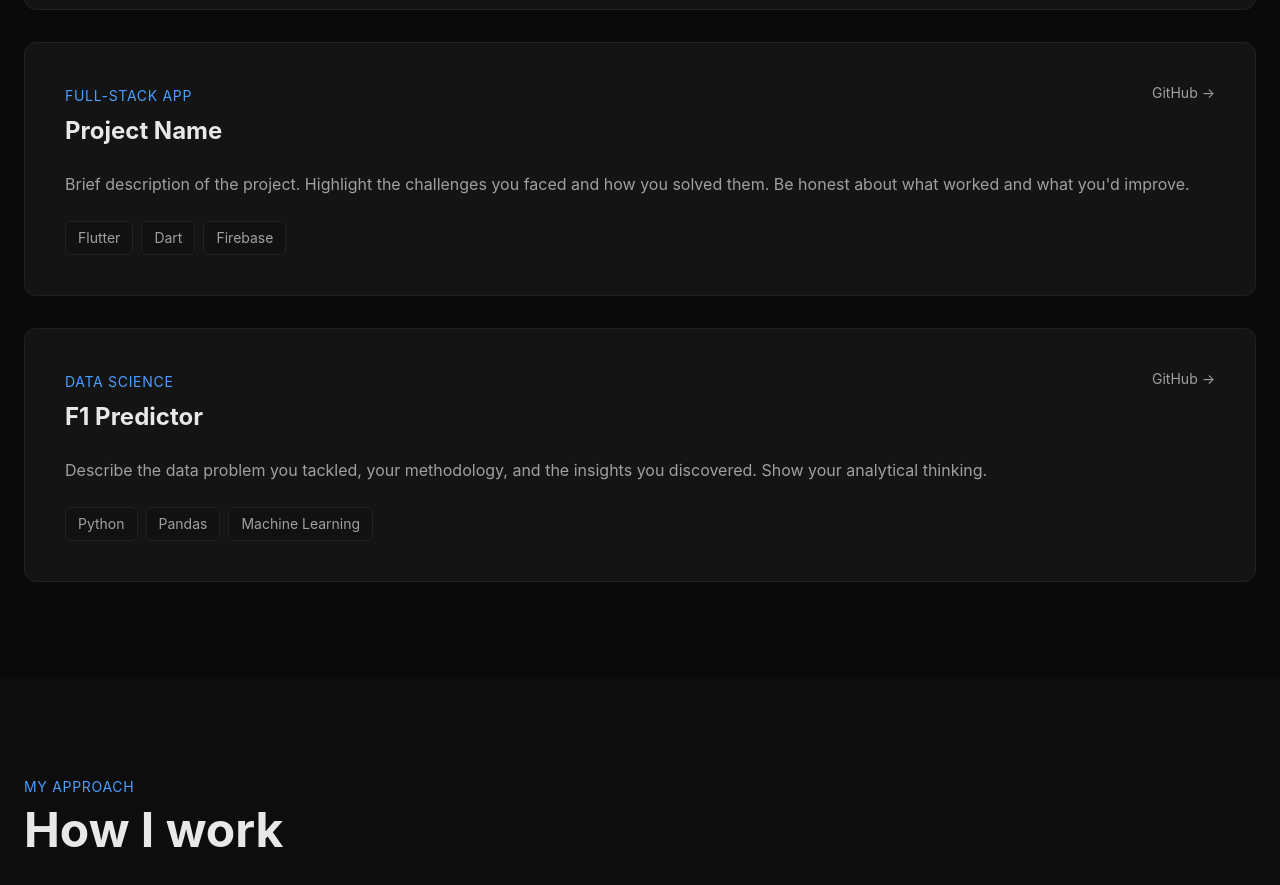
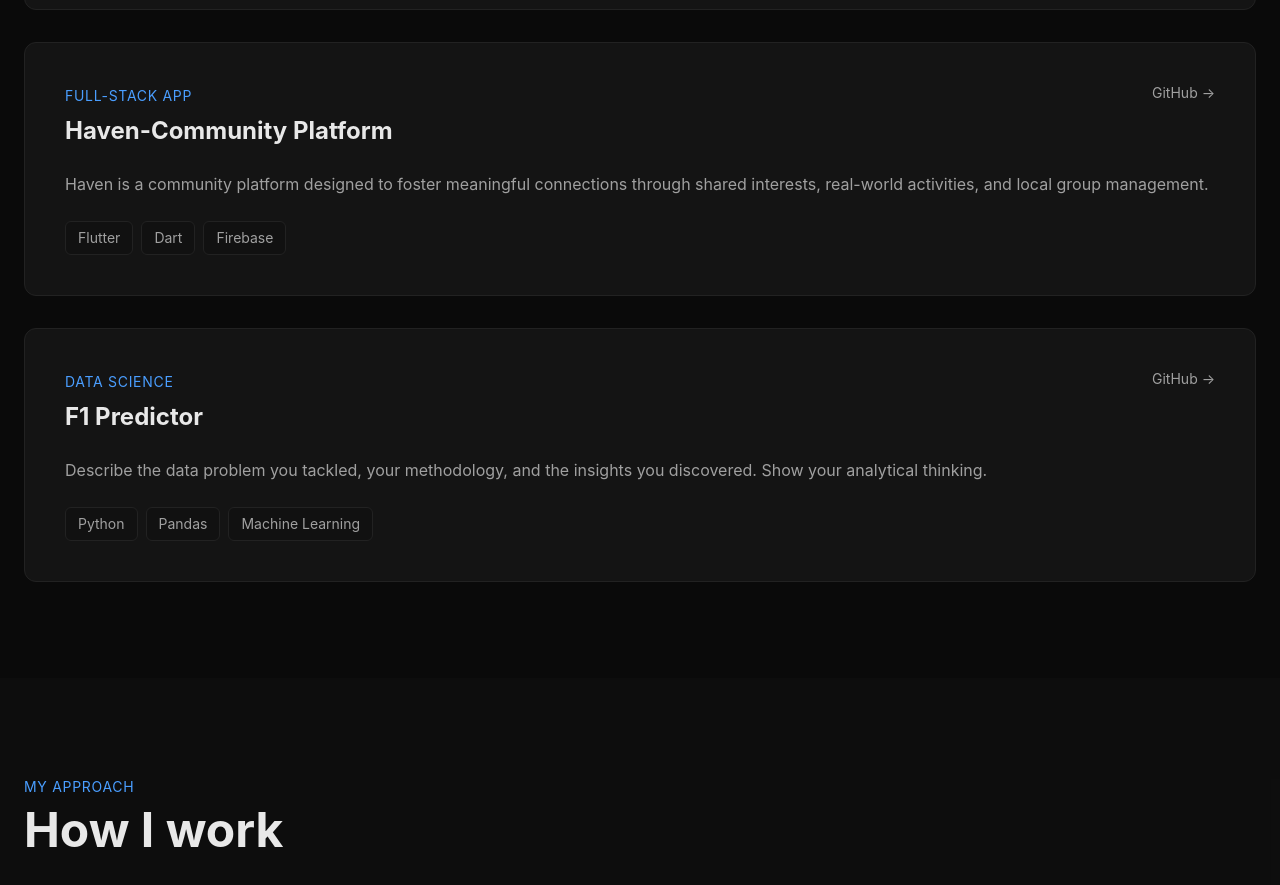
Before and after one commit to Gigitogigs/Ngige, a React (Vite) app in the folder portfolio-react/portfolio-react/: page / in a window 1280 px wide. Shown: the part 3032-3917 px from the top of the page. Built offline with nearby package versions, Linux system fonts and the light colour scheme.

Commit message:
Added the fullstack project

```diff
--- a/portfolio-react/portfolio-react/index.html
+++ b/portfolio-react/portfolio-react/index.html
@@ -3,7 +3,7 @@
   <head>
     <meta charset="UTF-8" />
     <meta name="viewport" content="width=device-width, initial-scale=1.0" />
-    <title>Your Name | Junior Software Developer</title>
+    <title>Ngige Mwaniki | Junior Software Developer</title>
   </head>
   <body>
     <div id="root"></div>
--- a/portfolio-react/portfolio-react/src/components/Projects.jsx
+++ b/portfolio-react/portfolio-react/src/components/Projects.jsx
@@ -13,10 +13,10 @@ const Projects = () => {
     },
     {
       type: 'Full-Stack App',
-      title: 'Project Name',
-      description: 'Brief description of the project. Highlight the challenges you faced and how you solved them. Be honest about what worked and what you\'d improve.',
+      title: 'Haven-Community Platform',
+      description: 'Haven is a community platform designed to foster meaningful connections through shared interests, real-world activities, and local group management.',
       tech: ['Flutter', 'Dart', 'Firebase'],
-      github: '#'
+      github: 'https://github.com/Gigitogigs/Haven/tree/flutter-UI'
     },
     {
       type: 'Data Science',
```
